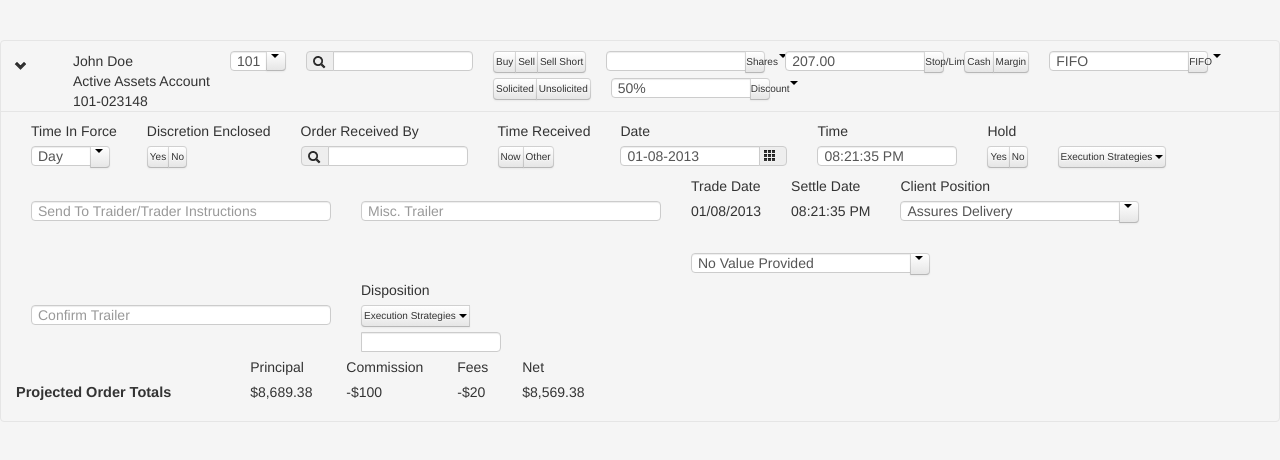
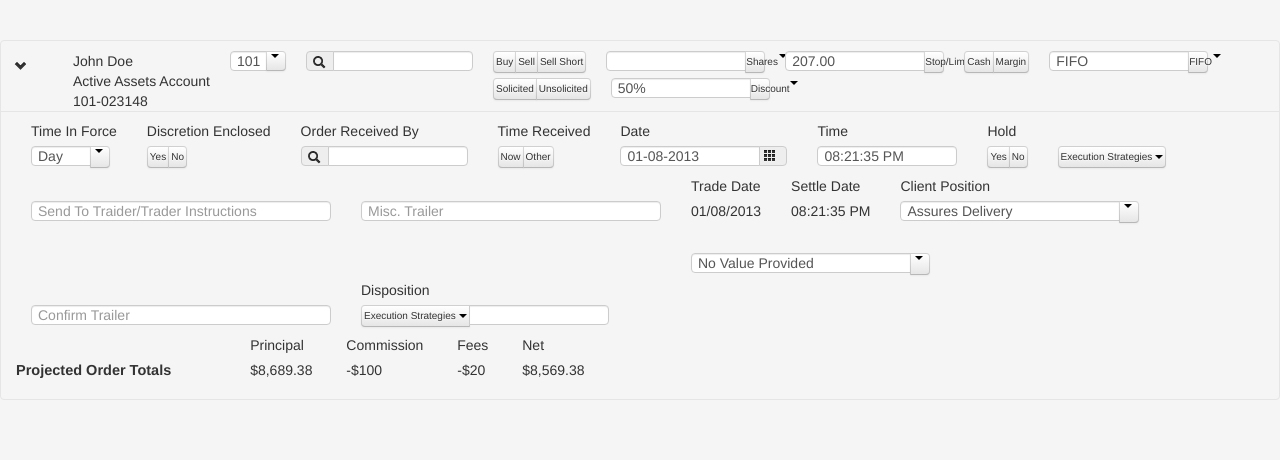
Before and after one commit to neosavvyinc/moe-scaffolding, a plain HTML site: page client/moe-app/src/main/resources/index.html in a window 1280 px wide. Drawn offline with Linux system fonts and the light colour scheme.

Commit message:
One small stylesheet change.

```diff
--- a/client/moe-app/src/main/resources/assets/style/less/style.less
+++ b/client/moe-app/src/main/resources/assets/style/less/style.less
@@ -81,6 +81,14 @@ html[xmlns] .clearfix {
 
 .container {
     width: 1280px;
+}
+
+/* Directives */
+.dropdown-with-notes {
+  div {
+    display: inline-block;
+    float: left;
+  }
 }
 
 /* Tickets */
```
Also changed, not shown: client/moe-app/src/main/resources/assets/style/css/style.css.
